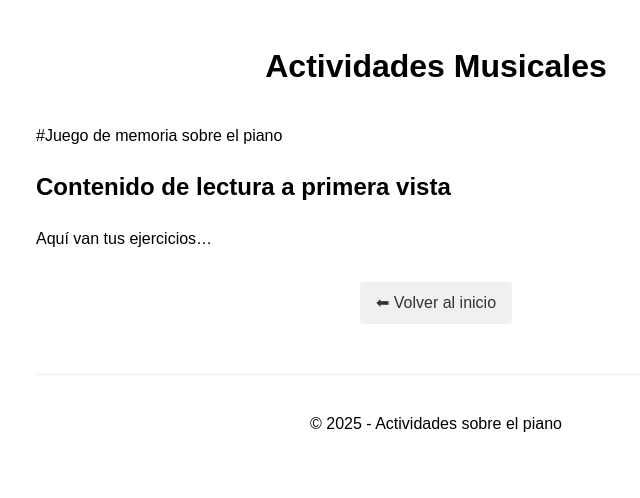
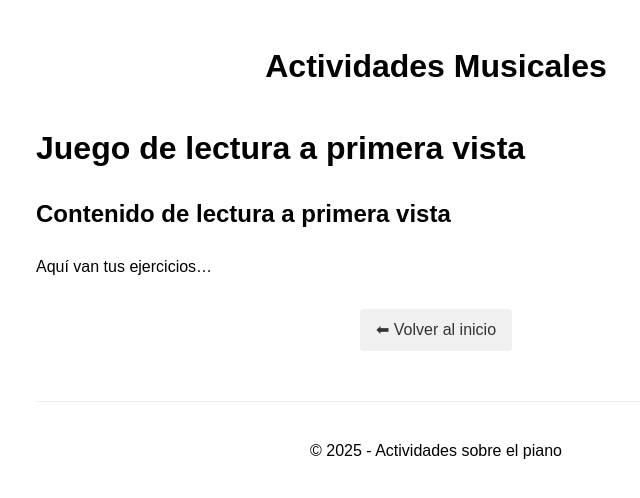
Before and after one commit to AlvaroBuitrago/88_teclas, a Jekyll site: the page built from juego-memoria.md, in a window 1280 px wide. Shown: the top 498 px of the page, without its empty margins (204-844 px from the left). Built offline with Jekyll 4.4.1, drawn with Linux system fonts in a browser that asks for light colours.

Commit message:
Update juego-memoria.md

```diff
--- a/juego-memoria.md
+++ b/juego-memoria.md
@@ -3,7 +3,7 @@ layout: default
 title: Lectura a Primera Vista
 ---
 
-#Juego de memoria sobre el piano
+# Juego de lectura a primera vista  <!-- Espacio después del # -->
 
 ## Contenido de lectura a primera vista
 
```
